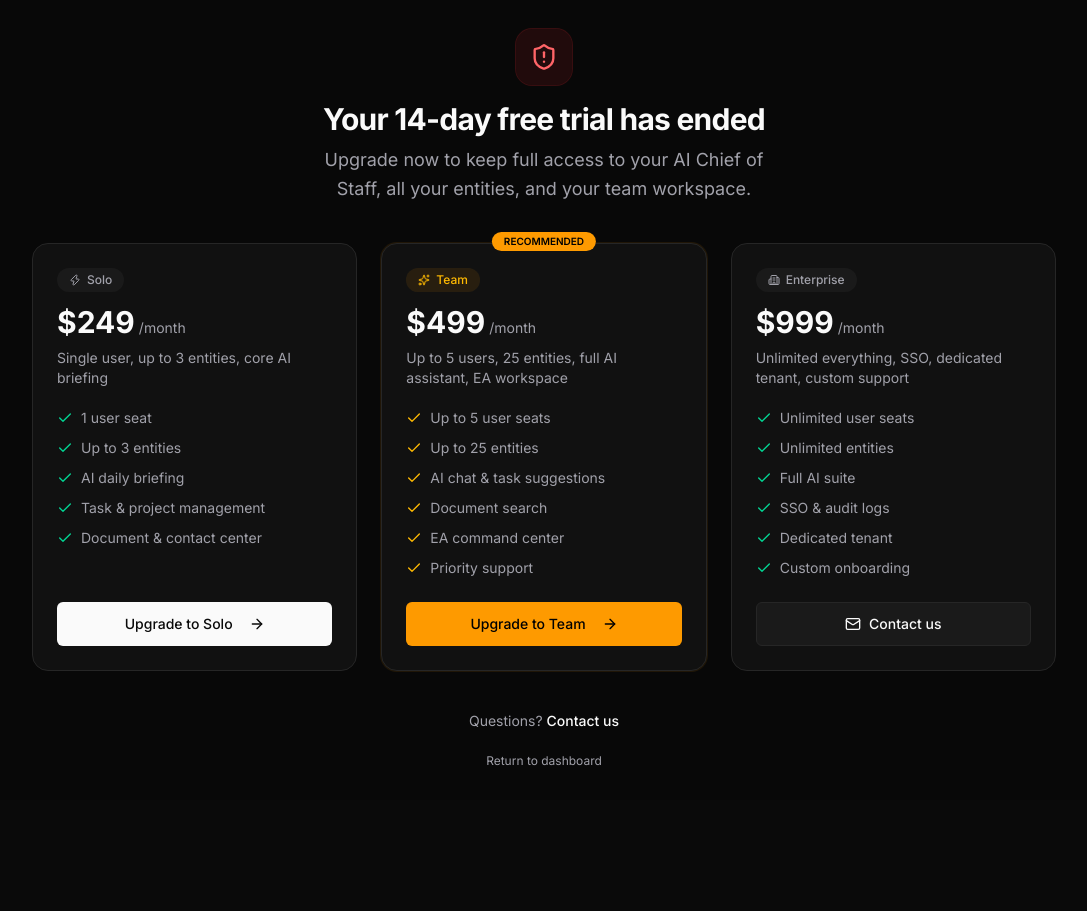
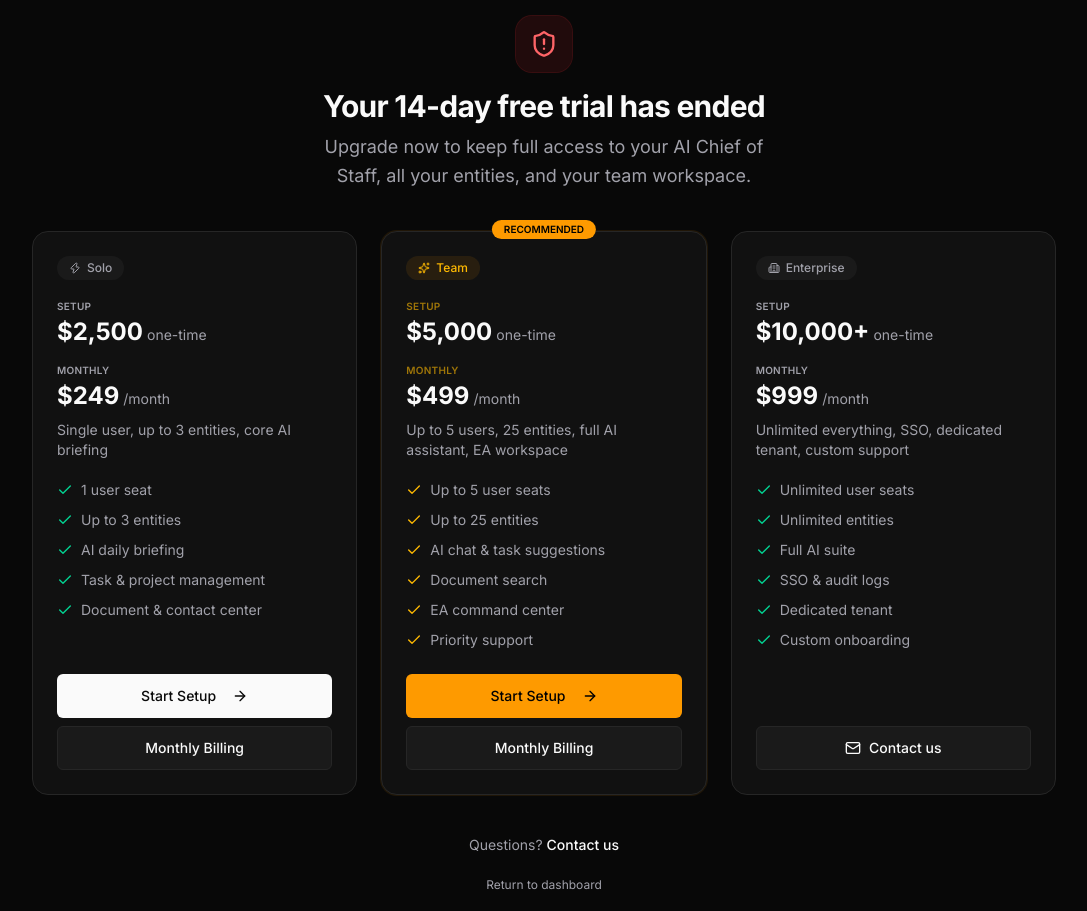
Before and after one commit to candrus43/Operion, a Next.js app: page /trial-expired in a window 1280 px wide. Shown: the whole page, without its empty margins (96-1183 px from the left). Before the commit the page ends 800 px from the top, so only its background shows below. Built offline with nearby package versions, Linux system fonts and the light colour scheme.

Commit message:
Add one-time setup fees to pricing — Solo $2.5k, Team $5k, Enterprise $10k+

```diff
--- a/src/app/pricing/page.tsx
+++ b/src/app/pricing/page.tsx
@@ -4,6 +4,9 @@ import { Sparkles, Check, ArrowRight, Building2, Users, Briefcase, Search, Zap,
 const plans = [
   {
     name: "Solo",
+    setupFee: "$2,500",
+    setupPeriod: "one-time",
+    setupHref: "https://buy.stripe.com/bJe6oH09v65B9ZubR21wY0h",
     price: "$249",
     period: "/month",
     description: "For solo operators managing a small portfolio.",
@@ -24,10 +27,13 @@ const plans = [
   },
   {
     name: "Team",
+    setupFee: "$5,000",
+    setupPeriod: "one-time",
+    setupHref: "https://buy.stripe.com/3cI8wPf4pctZ9Zu2gs1wY0i",
     price: "$499",
     period: "/month",
     description: "For owners and teams running multiple entities.",
-    href: "https://buy.stripe.com/8x27sLg8teC75Je9IU1wY0g",
+    href: "https://buy.stripe.com/8x27sLg8teC5Je9IU1wY0g",
     features: [
       { text: "Up to 5 user seats", included: true },
       { text: "Up to 25 entities", included: true },
@@ -44,6 +50,9 @@ const plans = [
   },
   {
     name: "Enterprise",
+    setupFee: "$10,000+",
+    setupPeriod: "one-time",
+    setupHref: null,
     price: "$999",
     period: "/month",
     description: "For organizations with advanced needs and scale.",
@@ -142,9 +151,21 @@ export default function PricingPage() {
               <div className="p-6 pb-4">
                 <h3 className="text-xl font-semibold">{plan.name}</h3>
                 <p className="text-sm text-muted-foreground mt-1">{plan.description}</p>
-                <div className="mt-3">
-                  <span className="text-4xl font-bold tracking-tight">{plan.price}</span>
-                  <span className="text-sm text-muted-foreground ml-1">{plan.period}</span>
+                <div className="mt-3 space-y-0.5">
+                  <div>
+                    <span className="text-xs font-medium text-muted-foreground uppercase tracking-wide">Setup</span>
+                    <div>
+                      <span className="text-3xl font-bold tracking-tight">{plan.setupFee}</span>
+                      <span className="text-sm text-muted-foreground ml-1">{plan.setupPeriod}</span>
+                    </div>
+                  </div>
+                  <div>
+                    <span className="text-xs font-medium text-muted-foreground uppercase tracking-wide">Monthly</span>
+                    <div>
+                      <span className="text-2xl font-bold tracking-tight">{plan.price}</span>
+                      <span className="text-sm text-muted-foreground ml-1">{plan.period}</span>
+                    </div>
+                  </div>
                 </div>
               </div>
               <div className="px-6 pb-4 space-y-3 flex-1">
@@ -168,10 +189,10 @@ export default function PricingPage() {
                   ))}
                 </ul>
               </div>
-              <div className="px-6 pb-6">
-                {plan.href ? (
+              <div className="px-6 pb-6 space-y-2">
+                {plan.setupHref ? (
                   <a
-                    href={plan.href}
+                    href={plan.setupHref}
                     target="_blank"
                     rel="noopener noreferrer"
                     className={`inline-flex items-center justify-center gap-2 rounded-md text-sm font-medium h-10 px-4 w-full transition-colors ${
@@ -180,8 +201,26 @@ export default function PricingPage() {
                         : "border border-[#262626] bg-[#1a1a1a] hover:bg-[#222]"
                     }`}
                   >
-                    Subscribe to {plan.name}
+                    Start Setup
                     <ArrowRight className="h-4 w-4" />
+                  </a>
+                ) : (
+                  <a
+                    href="mailto:hello@operion.ai"
+                    className="inline-flex items-center justify-center gap-2 rounded-md text-sm font-medium h-10 px-4 w-full transition-colors border border-[#262626] bg-[#1a1a1a] hover:bg-[#222]"
+                  >
+                    <Mail className="h-4 w-4" />
+                    Contact us
+                  </a>
+                )}
+                {plan.href ? (
+                  <a
+                    href={plan.href}
+                    target="_blank"
+                    rel="noopener noreferrer"
+                    className={`inline-flex items-center justify-center gap-2 rounded-md text-sm font-medium h-10 px-4 w-full transition-colors border border-[#262626] bg-[#1a1a1a] hover:bg-[#222]`}
+                  >
+                    Monthly Billing
                   </a>
                 ) : (
                   <a
--- a/src/app/trial-expired/page.tsx
+++ b/src/app/trial-expired/page.tsx
@@ -5,7 +5,9 @@ import { Sparkles, ShieldAlert, Zap, Users, Building2, Check, ArrowRight, Mail }
 
 const STRIPE_LINKS = {
   solo: "https://buy.stripe.com/fZucN5cWhgKf5Je08k1wY0f",
+  soloSetup: "https://buy.stripe.com/bJe6oH09v65B9ZubR21wY0h",
   team: "https://buy.stripe.com/8x27sLg8teC75Je9IU1wY0g",
+  teamSetup: "https://buy.stripe.com/3cI8wPf4pctZ9Zu2gs1wY0i",
 }
 
 export default function TrialExpiredPage() {
@@ -36,9 +38,21 @@ export default function TrialExpiredPage() {
                 <Zap className="h-3 w-3" />
                 Solo
               </div>
+              <div className="space-y-2">
+                <div>
+                  <span className="text-[10px] font-semibold text-muted-foreground uppercase tracking-wide">Setup</span>
                   <div className="flex items-baseline gap-1">
-                <span className="text-3xl font-bold">$249</span>
+                    <span className="text-2xl font-bold">$2,500</span>
+                    <span className="text-muted-foreground text-sm">one-time</span>
+                  </div>
+                </div>
+                <div>
+                  <span className="text-[10px] font-semibold text-muted-foreground uppercase tracking-wide">Monthly</span>
+                  <div className="flex items-baseline gap-1">
+                    <span className="text-2xl font-bold">$249</span>
                     <span className="text-muted-foreground text-sm">/month</span>
+                  </div>
+                </div>
               </div>
               <p className="text-sm text-muted-foreground mt-2">
                 Single user, up to 3 entities, core AI briefing
@@ -60,15 +74,25 @@ export default function TrialExpiredPage() {
               ))}
             </ul>
 
+            <div className="space-y-2">
+              <a
+                href={STRIPE_LINKS.soloSetup}
+                target="_blank"
+                rel="noopener noreferrer"
+                className="inline-flex items-center justify-center gap-2 whitespace-nowrap rounded-md text-sm font-medium ring-offset-background transition-colors focus-visible:outline-none focus-visible:ring-2 focus-visible:ring-ring focus-visible:ring-offset-2 disabled:pointer-events-none disabled:opacity-50 bg-primary text-primary-foreground hover:bg-primary/90 h-11 px-8 w-full"
+              >
+                Start Setup
+                <ArrowRight className="ml-2 h-4 w-4" />
+              </a>
               <a
                 href={STRIPE_LINKS.solo}
                 target="_blank"
                 rel="noopener noreferrer"
-              className="inline-flex items-center justify-center gap-2 whitespace-nowrap rounded-md text-sm font-medium ring-offset-background transition-colors focus-visible:outline-none focus-visible:ring-2 focus-visible:ring-ring focus-visible:ring-offset-2 disabled:pointer-events-none disabled:opacity-50 bg-primary text-primary-foreground hover:bg-primary/90 h-11 px-8 w-full"
+                className="inline-flex items-center justify-center gap-2 whitespace-nowrap rounded-md text-sm font-medium ring-offset-background transition-colors focus-visible:outline-none focus-visible:ring-2 focus-visible:ring-ring focus-visible:ring-offset-2 disabled:pointer-events-none disabled:opacity-50 border border-[#262626] bg-[#1a1a1a] hover:bg-[#222] h-11 px-8 w-full"
               >
-              Upgrade to Solo
-              <ArrowRight className="ml-2 h-4 w-4" />
+                Monthly Billing
               </a>
+            </div>
           </div>
 
           {/* Team */}
@@ -82,9 +106,21 @@ export default function TrialExpiredPage() {
                 <Sparkles className="h-3 w-3" />
                 Team
               </div>
+              <div className="space-y-2">
+                <div>
+                  <span className="text-[10px] font-semibold text-amber-400/60 uppercase tracking-wide">Setup</span>
                   <div className="flex items-baseline gap-1">
-                <span className="text-3xl font-bold">$499</span>
+                    <span className="text-2xl font-bold">$5,000</span>
+                    <span className="text-muted-foreground text-sm">one-time</span>
+                  </div>
+                </div>
+                <div>
+                  <span className="text-[10px] font-semibold text-amber-400/60 uppercase tracking-wide">Monthly</span>
+                  <div className="flex items-baseline gap-1">
+                    <span className="text-2xl font-bold">$499</span>
                     <span className="text-muted-foreground text-sm">/month</span>
+                  </div>
+                </div>
               </div>
               <p className="text-sm text-muted-foreground mt-2">
                 Up to 5 users, 25 entities, full AI assistant, EA workspace
@@ -107,15 +143,25 @@ export default function TrialExpiredPage() {
               ))}
             </ul>
 
+            <div className="space-y-2">
+              <a
+                href={STRIPE_LINKS.teamSetup}
+                target="_blank"
+                rel="noopener noreferrer"
+                className="inline-flex items-center justify-center gap-2 whitespace-nowrap rounded-md text-sm font-medium ring-offset-background transition-colors focus-visible:outline-none focus-visible:ring-2 focus-visible:ring-ring focus-visible:ring-offset-2 disabled:pointer-events-none disabled:opacity-50 bg-amber-500 hover:bg-amber-400 text-black h-11 px-8 w-full"
+              >
+                Start Setup
+                <ArrowRight className="ml-2 h-4 w-4" />
+              </a>
               <a
                 href={STRIPE_LINKS.team}
                 target="_blank"
                 rel="noopener noreferrer"
-              className="inline-flex items-center justify-center gap-2 whitespace-nowrap rounded-md text-sm font-medium ring-offset-background transition-colors focus-visible:outline-none focus-visible:ring-2 focus-visible:ring-ring focus-visible:ring-offset-2 disabled:pointer-events-none disabled:opacity-50 bg-amber-500 hover:bg-amber-400 text-black h-11 px-8 w-full"
+                className="inline-flex items-center justify-center gap-2 whitespace-nowrap rounded-md text-sm font-medium ring-offset-background transition-colors focus-visible:outline-none focus-visible:ring-2 focus-visible:ring-ring focus-visible:ring-offset-2 disabled:pointer-events-none disabled:opacity-50 border border-[#262626] bg-[#1a1a1a] hover:bg-[#222] h-11 px-8 w-full"
               >
-              Upgrade to Team
-              <ArrowRight className="ml-2 h-4 w-4" />
+                Monthly Billing
               </a>
+            </div>
           </div>
 
           {/* Enterprise */}
@@ -125,9 +171,21 @@ export default function TrialExpiredPage() {
                 <Building2 className="h-3 w-3" />
                 Enterprise
               </div>
+              <div className="space-y-2">
+                <div>
+                  <span className="text-[10px] font-semibold text-muted-foreground uppercase tracking-wide">Setup</span>
                   <div className="flex items-baseline gap-1">
-                <span className="text-3xl font-bold">$999</span>
+                    <span className="text-2xl font-bold">$10,000+</span>
+                    <span className="text-muted-foreground text-sm">one-time</span>
+                  </div>
+                </div>
+                <div>
+                  <span className="text-[10px] font-semibold text-muted-foreground uppercase tracking-wide">Monthly</span>
+                  <div className="flex items-baseline gap-1">
+                    <span className="text-2xl font-bold">$999</span>
                     <span className="text-muted-foreground text-sm">/month</span>
+                  </div>
+                </div>
               </div>
               <p className="text-sm text-muted-foreground mt-2">
                 Unlimited everything, SSO, dedicated tenant, custom support
@@ -150,6 +208,7 @@ export default function TrialExpiredPage() {
               ))}
             </ul>
 
+            <div className="space-y-2">
               <a
                 href="mailto:hello@operion.ai"
                 className="inline-flex items-center justify-center gap-2 whitespace-nowrap rounded-md text-sm font-medium ring-offset-background transition-colors focus-visible:outline-none focus-visible:ring-2 focus-visible:ring-ring focus-visible:ring-offset-2 disabled:pointer-events-none disabled:opacity-50 border border-[#262626] bg-[#1a1a1a] hover:bg-[#222] h-11 px-8 w-full"
@@ -157,6 +216,7 @@ export default function TrialExpiredPage() {
                 <Mail className="h-4 w-4" />
                 Contact us
               </a>
+            </div>
           </div>
         </div>
 
```
Lines whose indentation alone changed are shown as unchanged.
